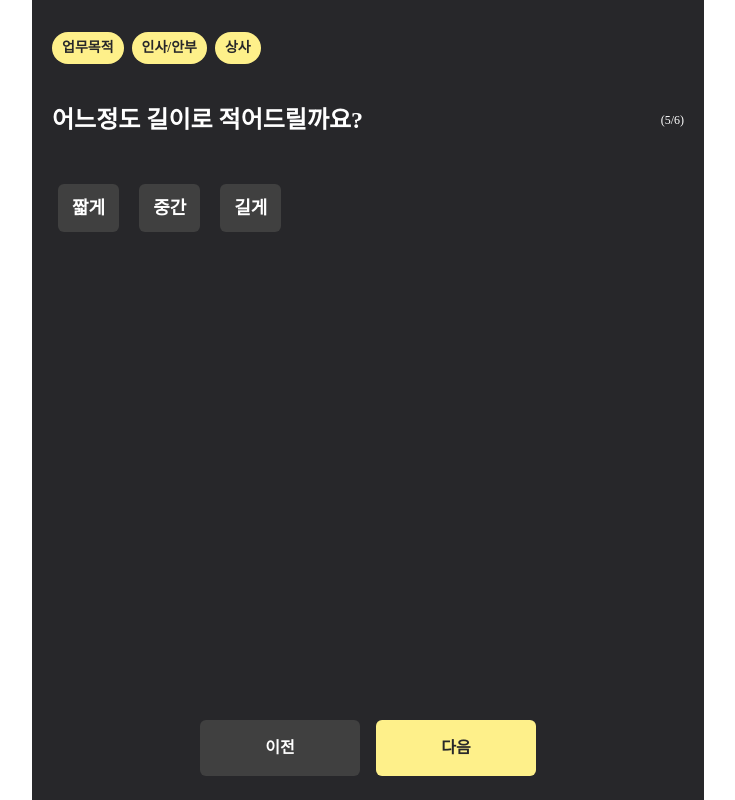
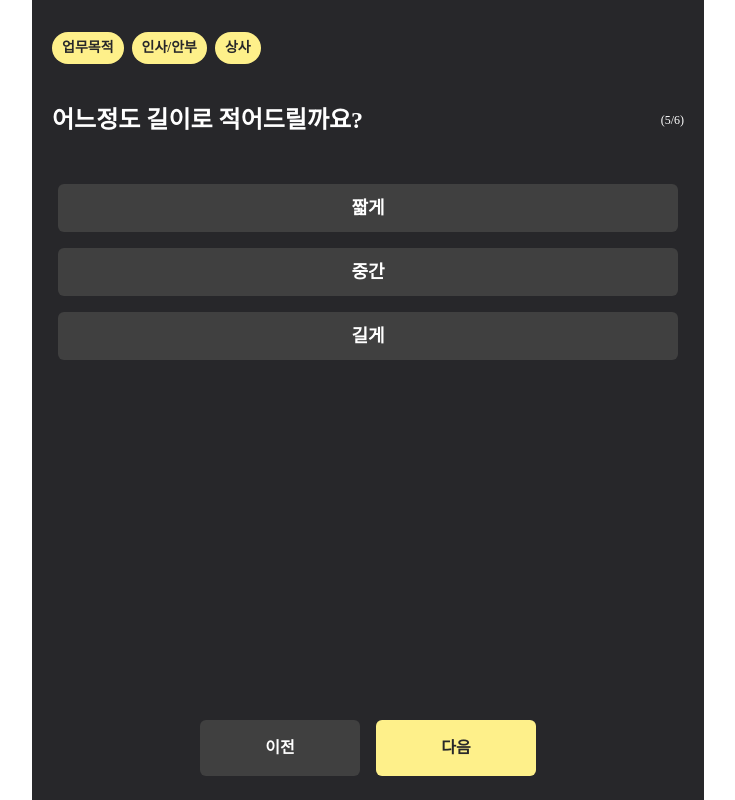
Before and after one commit to potenday-project/sseo-dream, a React (Vite) app: page / in a window 1280 px wide. Shown: the whole page, without its empty margins (272-1007 px from the left). Built offline with nearby package versions, Linux system fonts and the light colour scheme.

Commit message:
update SizeList component

```diff
--- a/src/layouts/SizeList.tsx
+++ b/src/layouts/SizeList.tsx
@@ -16,7 +16,7 @@ export default function SizeList({ sizeList }: Props) {
   };
 
   return (
-    <div className="flex flex-wrap items-center justify-start m-4">
+    <div className="flex flex-col justify-items-start m-4">
       {sizeList.map((size) => (
         <button
           key={size}
```
